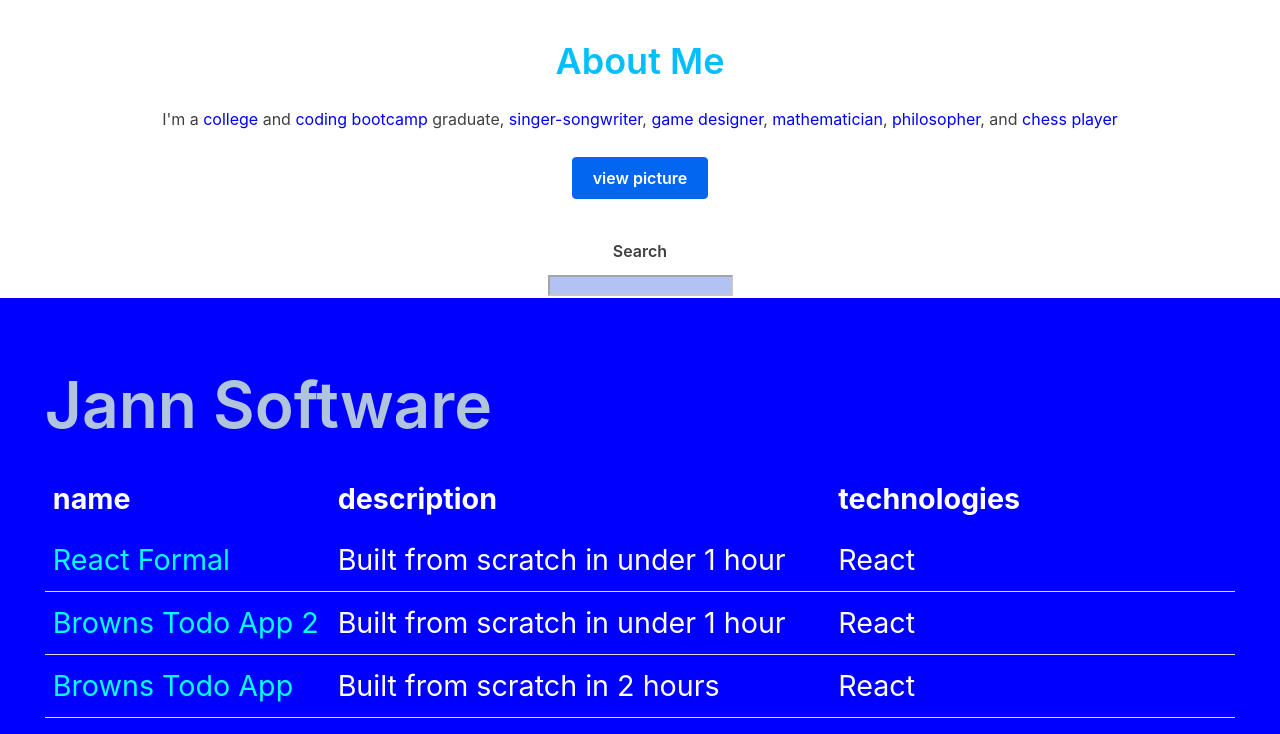
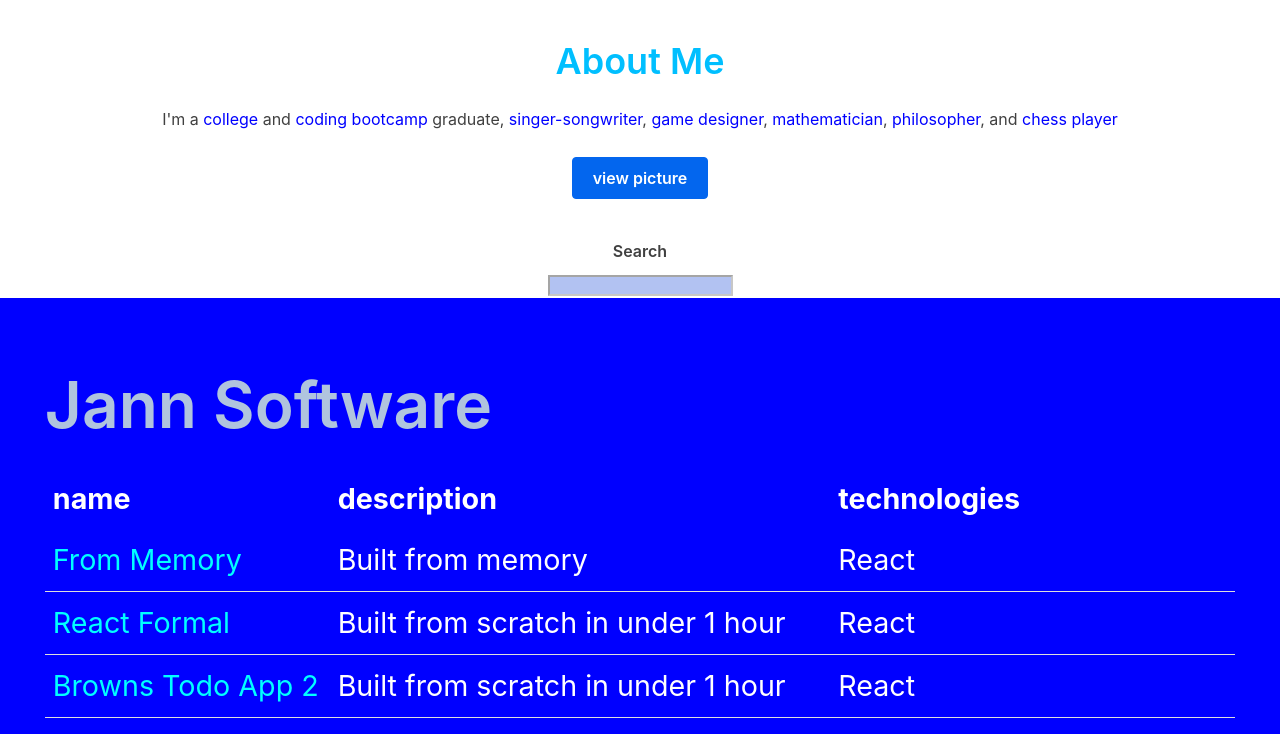
Before and after one commit to codejoy-wins/React-Portfolio, a React (Create React App) app: page / in a window 1280 px wide. Shown: the top 734 px of the page. Built offline with nearby package versions, Linux system fonts and the light colour scheme.

Commit message:
from mem

```diff
--- a/src/App.js
+++ b/src/App.js
@@ -14,6 +14,12 @@ class App extends Component {
       "fontSize": "2.24vw",
     },
     projects: [
+      {
+        name: "From Memory",
+        "lynk": "https://brave-goldwasser-378b3c.netlify.com/",
+        "desc": "Built from memory",
+        "tech": "React"
+      },
       {
         name: "React Formal",
         "lynk": "https://quirky-lovelace-fb3373.netlify.com/",
@@ -278,6 +284,12 @@ class App extends Component {
 
 
     permaProjects: [
+      {
+        name: "From Memory",
+        "lynk": "https://brave-goldwasser-378b3c.netlify.com/",
+        "desc": "Built from memory",
+        "tech": "React"
+      },
       {
         name: "React Formal",
         "lynk": "https://quirky-lovelace-fb3373.netlify.com/",
```
